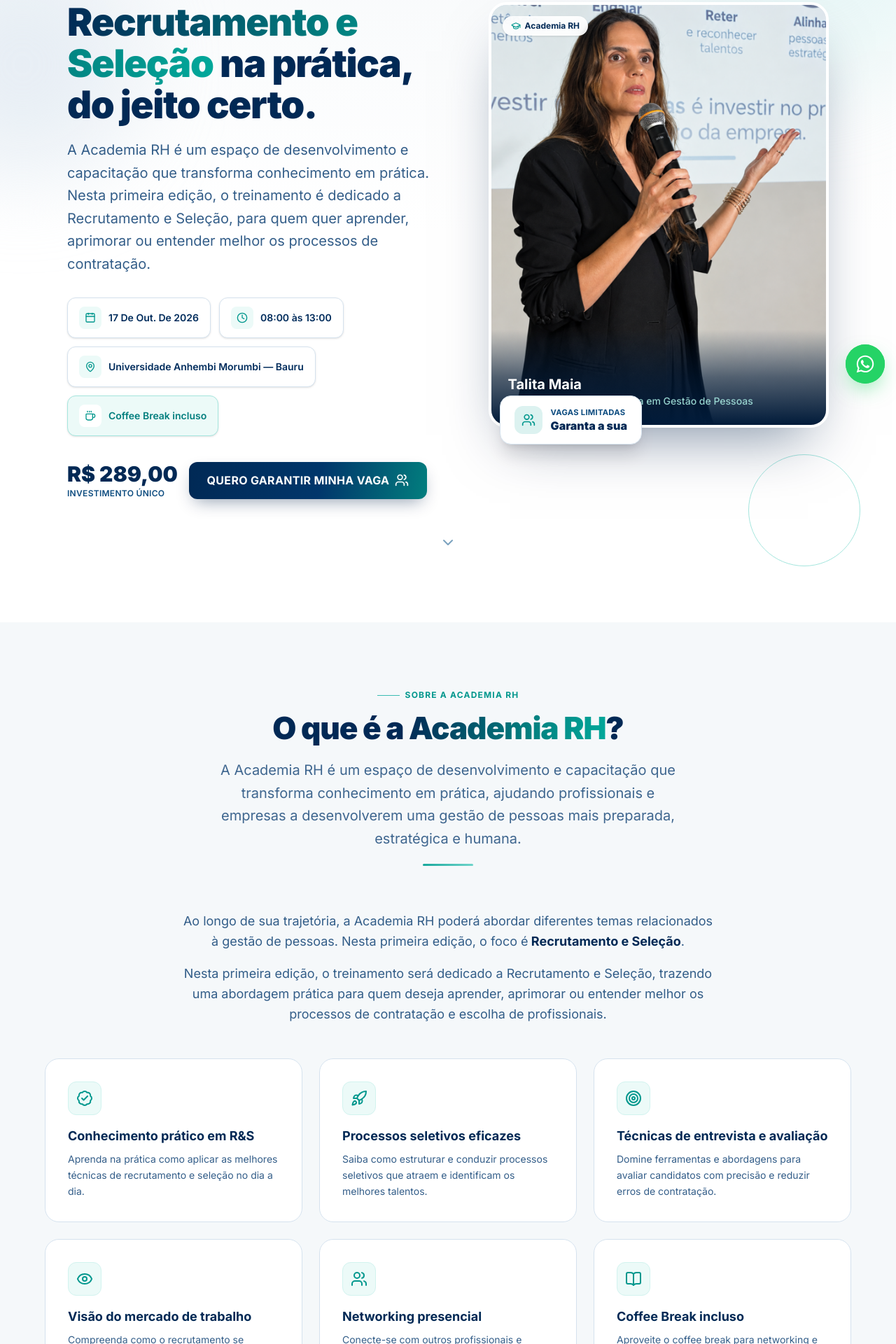
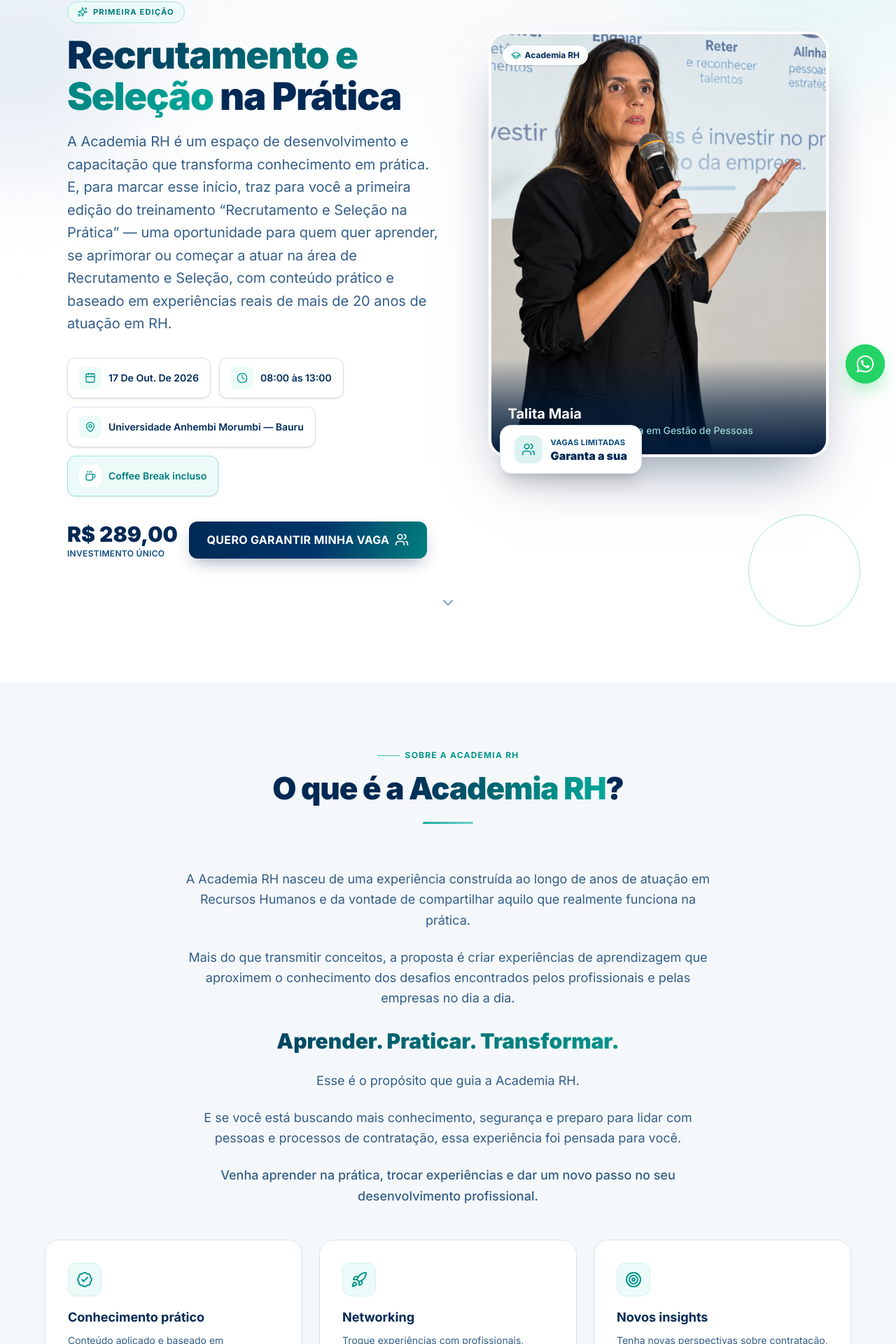
Before and after one commit to caioferraridev/rhleadingpage, a Next.js app: page / in a window 1280 px wide. Shown: the part 228-2148 px from the top of the page at 70% size. Built offline with nearby package versions, Linux system fonts and the light colour scheme; no server answers.

Commit message:
simap arrumado

```diff
--- a/src/components/sections/about.tsx
+++ b/src/components/sections/about.tsx
@@ -10,23 +10,37 @@ export function About() {
   return (
     <Section id="o-que-e" className="bg-mist">
       <Reveal>
-        <SectionTitle
-          eyebrow="Sobre a Academia RH"
-          subtitle="A Academia RH é um espaço de desenvolvimento e capacitação que transforma conhecimento em prática, ajudando profissionais e empresas a desenvolverem uma gestão de pessoas mais preparada, estratégica e humana."
-        >
+        <SectionTitle eyebrow="Sobre a Academia RH">
           O que é a <span className="text-brand-gradient">Academia RH</span>?
         </SectionTitle>
       </Reveal>
 
       <Reveal delay={100}>
-        <div className="mb-12 max-w-3xl mx-auto text-center">
+        <div className="mb-12 max-w-3xl mx-auto text-center space-y-6">
           <p className="text-lg text-navy-600/80 leading-relaxed">
-            Ao longo de sua trajetória, a Academia RH poderá abordar diferentes temas
-            relacionados à gestão de pessoas. Nesta primeira edição, o foco é
-            <span className="font-bold text-navy"> Recrutamento e Seleção</span>.
+            A Academia RH nasceu de uma experiência construída ao longo de anos de
+            atuação em Recursos Humanos e da vontade de compartilhar aquilo que
+            realmente funciona na prática.
           </p>
-          <p className="text-lg text-navy-600/80 leading-relaxed mt-4">
-            {eventConfig.editionFocus}
+          <p className="text-lg text-navy-600/80 leading-relaxed">
+            Mais do que transmitir conceitos, a proposta é criar experiências de
+            aprendizagem que aproximem o conhecimento dos desafios encontrados pelos
+            profissionais e pelas empresas no dia a dia.
+          </p>
+          <p className="text-2xl md:text-3xl font-black text-brand-gradient pt-1">
+            Aprender. Praticar. Transformar.
+          </p>
+          <p className="text-lg text-navy-600/80 leading-relaxed">
+            Esse é o propósito que guia a Academia RH.
+          </p>
+          <p className="text-lg text-navy-600/80 leading-relaxed">
+            E se você está buscando mais conhecimento, segurança e preparo para lidar
+            com pessoas e processos de contratação, essa experiência foi pensada para
+            você.
+          </p>
+          <p className="text-lg text-navy-600/80 leading-relaxed font-medium">
+            Venha aprender na prática, trocar experiências e dar um novo passo no seu
+            desenvolvimento profissional.
           </p>
         </div>
       </Reveal>
--- a/src/components/sections/hero.tsx
+++ b/src/components/sections/hero.tsx
@@ -1,7 +1,7 @@
 "use client";
 
 import Image from "next/image";
-import { Calendar, Clock, MapPin, ChevronDown, Users, GraduationCap, Coffee } from "lucide-react";
+import { Calendar, Clock, MapPin, ChevronDown, Users, GraduationCap, Coffee, Sparkles } from "lucide-react";
 import { eventConfig } from "@/lib/event-config";
 import { formatPrice, formatDateShort, formatTime } from "@/lib/utils";
 import { SpotsIndicator } from "@/components/ui/spots-indicator";
@@ -47,16 +47,21 @@ export function Hero({ event, isSoldOut, loading }: HeroProps) {
 
             <SpotsIndicator isSoldOut={isSoldOut} loading={loading} />
 
-            <h1 className="text-4xl sm:text-5xl lg:text-[3.4rem] font-black text-navy leading-[1.08] mt-6 mb-5 tracking-tight">
-              <span className="text-brand-gradient">Recrutamento e Seleção</span> na prática,
-              do jeito certo.
+            <div className="mt-6 mb-4">
+              <span className="inline-flex items-center gap-2 bg-teal-50 border border-teal-200 rounded-full px-3.5 py-1.5">
+                <Sparkles className="w-3.5 h-3.5 text-teal-600" aria-hidden />
+                <span className="text-[0.7rem] font-bold uppercase tracking-widest text-teal-700">
+                  Primeira edição
+                </span>
+              </span>
+            </div>
+
+            <h1 className="text-4xl sm:text-5xl lg:text-[3.4rem] font-black text-navy leading-[1.08] mb-5 tracking-tight">
+              <span className="text-brand-gradient">Recrutamento e Seleção</span> na Prática
             </h1>
 
             <p className="text-lg md:text-xl text-navy-600/80 leading-relaxed max-w-xl mb-8">
-              A Academia RH é um espaço de desenvolvimento e capacitação que transforma
-              conhecimento em prática. Nesta primeira edição, o treinamento é dedicado a
-              Recrutamento e Seleção, para quem quer aprender, aprimorar ou entender
-              melhor os processos de contratação.
+              {eventConfig.description}
             </p>
 
             {/* Event meta */}
--- a/src/components/sections/registration.tsx
+++ b/src/components/sections/registration.tsx
@@ -70,6 +70,10 @@ export function RegistrationSection({
               <div className="bg-gradient-to-r from-navy via-navy-600 to-navy p-6 md:p-8 text-white text-center">
                 <h3 className="text-xl md:text-2xl font-black tracking-tight">{eventConfig.name}</h3>
                 <p className="text-teal-200/90 text-sm mt-1 font-medium">{eventConfig.tagline}</p>
+                <p className="inline-flex items-center gap-2 mt-3 bg-white/10 rounded-full px-4 py-1.5 text-xs font-bold uppercase tracking-widest text-teal-200">
+                  <Sparkles className="w-3.5 h-3.5" aria-hidden />
+                  Primeira edição · {eventConfig.editionTitle}
+                </p>
 
                 <div className="flex items-baseline justify-center gap-2 mt-5">
                   <span className="text-5xl font-black">{formatPrice(event.price)}</span>
--- a/src/lib/event-config.ts
+++ b/src/lib/event-config.ts
@@ -2,11 +2,9 @@ export const eventConfig = {
   name: "Academia RH",
   tagline: "Desenvolvimento e capacitação para profissionais e empresas",
   description:
-    "A Academia RH é um espaço de desenvolvimento e capacitação que transforma conhecimento em prática, ajudando profissionais e empresas a desenvolverem uma gestão de pessoas mais preparada, estratégica e humana.",
+    "A Academia RH é um espaço de desenvolvimento e capacitação que transforma conhecimento em prática. E, para marcar esse início, traz para você a primeira edição do treinamento “Recrutamento e Seleção na Prática” — uma oportunidade para quem quer aprender, se aprimorar ou começar a atuar na área de Recrutamento e Seleção, com conteúdo prático e baseado em experiências reais de mais de 20 anos de atuação em RH.",
 
-  // First edition focus — this is NOT a generic RH course
-  editionFocus:
-    "Nesta primeira edição, o treinamento será dedicado a Recrutamento e Seleção, trazendo uma abordagem prática para quem deseja aprender, aprimorar ou entender melhor os processos de contratação e escolha de profissionais.",
+  // First experience launched by the Academia RH brand
   editionTitle: "Recrutamento e Seleção na Prática",
 
   // Event Details
@@ -42,31 +40,31 @@ export const eventConfig = {
     imageUrl: "/images/palestrante.jpeg",
   },
 
-  // Benefits — 1st edition: Recrutamento e Seleção
+  // Benefits — elements of the participant experience in this first edition
   benefits: [
     {
-      title: "Conhecimento prático em R&S",
-      description: "Aprenda na prática como aplicar as melhores técnicas de recrutamento e seleção no dia a dia.",
+      title: "Conhecimento prático",
+      description: "Conteúdo aplicado e baseado em experiências reais de mais de 20 anos de atuação em Recursos Humanos.",
     },
     {
-      title: "Processos seletivos eficazes",
-      description: "Saiba como estruturar e conduzir processos seletivos que atraem e identificam os melhores talentos.",
+      title: "Networking",
+      description: "Troque experiências com profissionais, gestores e pessoas que atuam ou querem atuar com processos seletivos.",
     },
     {
-      title: "Técnicas de entrevista e avaliação",
-      description: "Domine ferramentas e abordagens para avaliar candidatos com precisão e reduzir erros de contratação.",
+      title: "Novos insights",
+      description: "Tenha novas perspectivas sobre contratação, seleção e sobre o papel das pessoas nas organizações.",
     },
     {
-      title: "Visão do mercado de trabalho",
-      description: "Compreenda como o recrutamento se conecta com as necessidades reais das organizações e do mercado.",
+      title: "Desenvolvimento profissional",
+      description: "Aprofunde competências e ganhe mais segurança para conduzir processos de Recrutamento e Seleção.",
     },
     {
-      title: "Networking presencial",
-      description: "Conecte-se com outros profissionais e especialistas da área de RH e gestão de pessoas.",
+      title: "Certificado de participação",
+      description: "Receba o certificado da primeira edição da Academia RH como registro da sua participação.",
     },
     {
-      title: "Coffee Break incluso",
-      description: "Aproveite o coffee break para networking e troca de experiências com outros participantes.",
+      title: "Coffee break",
+      description: "Aproveite o intervalo para networking e troca de experiências com os demais participantes.",
     },
   ],
 
```
Also changed, not shown: public/images/og-image.svg.
